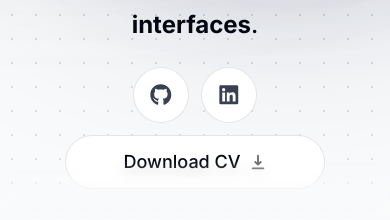
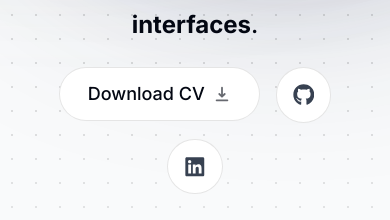
Before and after one commit to sarahaliriel/portfolio, a Next.js app: page / in a window 390 px wide. Shown: the part 621-841 px from the top of the page. Built offline with nearby package versions, Linux system fonts and the light colour scheme; no server answers.

Commit message:
cursor etc port

```diff
--- a/app/globals.css
+++ b/app/globals.css
@@ -1,18 +1,23 @@
 @import "tailwindcss/base";
 @import "tailwindcss/components";
 @import "tailwindcss/utilities";
-
-@media (hover: hover) and (pointer: fine) {
-  * {
-    cursor: none !important;
-  }
-}
 
 html {
   --line-color: #101c3d;
   scroll-behavior: smooth;
   height: 100%;
   overflow-x: hidden;
+}
+
+html.cursor-hidden a,
+html.cursor-hidden button,
+html.cursor-hidden [role="button"],
+html.cursor-hidden input,
+html.cursor-hidden textarea,
+html.cursor-hidden select,
+html.cursor-hidden label,
+html.cursor-hidden summary {
+  cursor: inherit !important;
 }
 
 body {
--- a/components/custom-cursor.tsx
+++ b/components/custom-cursor.tsx
@@ -20,7 +20,18 @@ export default function CustomCursor() {
   const finePointer = window.matchMedia("(hover: hover) and (pointer: fine)");
   const reduced = window.matchMedia("(prefers-reduced-motion: reduce)");
 
-    const update = () => setEnabled(finePointer.matches && !reduced.matches);
+  const update = () => {
+    const shouldEnable = finePointer.matches && !reduced.matches;
+    setEnabled(shouldEnable);
+
+    if (shouldEnable) {
+      document.documentElement.classList.add("cursor-hidden");
+      document.body.style.cursor = "none";
+    } else {
+      document.documentElement.classList.remove("cursor-hidden");
+      document.body.style.cursor = "auto";
+    }
+  };
 
   update();
 
@@ -30,6 +41,8 @@ export default function CustomCursor() {
   return () => {
     finePointer.removeEventListener("change", update);
     reduced.removeEventListener("change", update);
+    document.documentElement.classList.remove("cursor-hidden");
+    document.body.style.cursor = "auto";
   };
 }, []);
 
@@ -50,11 +63,7 @@ export default function CustomCursor() {
     };
 
     const addView = () => {
-      if (closeTimer.current) {
-        clearTimeout(closeTimer.current);
-        closeTimer.current = null;
-      }
-
+      if (closeTimer.current) clearTimeout(closeTimer.current);
       setIsHovering(true);
 
       if (openTimer.current) clearTimeout(openTimer.current);
@@ -64,11 +73,7 @@ export default function CustomCursor() {
     };
 
     const removeView = () => {
-      if (openTimer.current) {
-        clearTimeout(openTimer.current);
-        openTimer.current = null;
-      }
-
+      if (openTimer.current) clearTimeout(openTimer.current);
       setShowLabel(false);
 
       if (closeTimer.current) clearTimeout(closeTimer.current);
@@ -80,17 +85,12 @@ export default function CustomCursor() {
     const onPointerOver = (e: PointerEvent) => {
       const target = e.target as HTMLElement | null;
       if (!target) return;
-      const hit = target.closest?.('[data-cursor="view"]');
-      if (hit) addView();
+      if (target.closest('[data-cursor="view"]')) addView();
     };
 
     const onPointerOut = (e: PointerEvent) => {
-      const target = e.target as HTMLElement | null;
-      if (!target) return;
-
-      const from = target.closest?.('[data-cursor="view"]');
-      const to = (e.relatedTarget as HTMLElement | null)?.closest?.('[data-cursor="view"]');
-
+      const from = (e.target as HTMLElement | null)?.closest('[data-cursor="view"]');
+      const to = (e.relatedTarget as HTMLElement | null)?.closest('[data-cursor="view"]');
       if (from && !to) removeView();
     };
 
@@ -105,7 +105,7 @@ export default function CustomCursor() {
 
       if (openTimer.current) clearTimeout(openTimer.current);
       if (closeTimer.current) clearTimeout(closeTimer.current);
-      if (raf.current != null) cancelAnimationFrame(raf.current);
+      if (raf.current) cancelAnimationFrame(raf.current);
     };
   }, [enabled]);
 
--- a/components/footer.tsx
+++ b/components/footer.tsx
@@ -21,7 +21,7 @@ export default function Footer() {
   const socials = [
     { label: "Discord", href: "https://discord.com/users/942126894478950530", icon: <FaDiscord /> },
     { label: "GitHub", href: "https://github.com/sarahaliriel", icon: <FaGithub /> },
-    { label: "LinkedIn", href: "https://www.linkedin.com/in/sarahdumitrache", icon: <FaLinkedin /> },
+    { label: "LinkedIn", href: "https://www.linkedin.com/in/sarah-dumitrache", icon: <FaLinkedin /> },
     { label: t("footer.email"), href: "mailto:dumitrachebusiness@gmail.com", icon: <FaEnvelope /> },
     { label: "Instagram", href: "https://www.instagram.com/chazinhodociel/", icon: <FaInstagram /> },
     { label: t("footer.community"), href: "https://discord.gg/NFsS9NXNPm", icon: <FaDiscord /> },
--- a/components/footerblurr.tsx
+++ b/components/footerblurr.tsx
@@ -9,14 +9,14 @@ export function FooterBlur() {
         right-0
         z-30
         h-16
+        hidden
+        sm:block
       "
       style={{
         backdropFilter: "blur(7px)",
         WebkitBackdropFilter: "blur(9px)",
-        maskImage:
-          "linear-gradient(to top, black 0%, black 30%, transparent 100%)",
-        WebkitMaskImage:
-          "linear-gradient(to top, black 0%, black 30%, transparent 100%)",
+        maskImage: "linear-gradient(to top, black 0%, black 30%, transparent 100%)",
+        WebkitMaskImage: "linear-gradient(to top, black 0%, black 30%, transparent 100%)",
       }}
     />
   );
--- a/components/intro.tsx
+++ b/components/intro.tsx
@@ -7,6 +7,7 @@ import { HiDownload } from "react-icons/hi";
 import { FaGithub, FaLinkedin } from "react-icons/fa";
 import { useSectionInView } from "@/lib/hooks";
 import { useLanguage } from "@/context/language-context";
+import Magnetic from "@/components/magnetic";
 
 function shouldFloat() {
   if (typeof window === "undefined") return false;
@@ -101,8 +102,18 @@ export default function Intro() {
           )}
         </h2>
 
-        <div className="mt-4 flex flex-col items-center sm:flex-row sm:justify-end sm:items-center gap-3 sm:gap-4 text-lg font-medium w-full">
-          <div className="flex items-center justify-center gap-3 sm:gap-4 order-1 sm:order-2">
+        <div className="flex flex-wrap justify-center sm:justify-end gap-4 text-lg font-medium mt-4">
+  <Magnetic strength={0.35}>
+    <a
+      className="group bg-white px-7 py-3 flex items-center gap-2 rounded-full outline-none focus:scale-110 hover:scale-110 active:scale-105 transition cursor-pointer borderBlack dark:bg-white/10"
+      href="/cv.pdf"
+      download
+    >
+      {t("intro.download")} <HiDownload className="opacity-60 group-hover:translate-y-1 transition" />
+    </a>
+  </Magnetic>
+
+  <Magnetic strength={0.22}>
     <a
       className="bg-white p-4 text-gray-700 flex items-center gap-2 text-[1.35rem] rounded-full focus:scale-[1.15] hover:scale-[1.15] hover:text-gray-950 active:scale-105 transition cursor-pointer borderBlack dark:bg-white/10 dark:text-white/60"
       href="https://github.com/sarahaliriel"
@@ -111,23 +122,20 @@ export default function Intro() {
     >
       <FaGithub />
     </a>
+  </Magnetic>
+
+  <Magnetic strength={0.22}>
     <a
       className="bg-white p-4 text-gray-700 flex items-center gap-2 text-[1.35rem] rounded-full focus:scale-[1.15] hover:scale-[1.15] hover:text-gray-950 active:scale-105 transition cursor-pointer borderBlack dark:bg-white/10 dark:text-white/60"
-                href="https://www.linkedin.com/in/sarahdumitrache"
+      href="https://www.linkedin.com/in/sarah-dumitrache"
       target="_blank"
       rel="noopener noreferrer"
     >
       <FaLinkedin />
     </a>
+  </Magnetic>
 </div>
-              <a
-                className="group bg-white px-7 py-3 flex items-center justify-center gap-2 rounded-full outline-none focus:scale-110 hover:scale-110 active:scale-105 transition cursor-pointer borderBlack dark:bg-white/10 order-2 sm:order-1 w-full sm:w-auto max-w-[260px]"
-                href="/cv.pdf"
-                download
-              >
-                  {t("intro.download")} <HiDownload className="opacity-60 group-hover:translate-y-1 transition" />
-              </a>
-          </div>
+
       </motion.div>
     </section>
   );
--- /dev/null
+++ b/components/magnetic.tsx
@@ -0,0 +1,43 @@
+"use client";
+
+import React, { useRef } from "react";
+import { motion, useMotionValue, useSpring } from "framer-motion";
+
+type Props = {
+  children: React.ReactNode;
+  className?: string;
+  strength?: number;
+};
+
+export default function Magnetic({ children, className, strength = 0.35 }: Props) {
+  const ref = useRef<HTMLDivElement>(null);
+
+  const x = useMotionValue(0);
+  const y = useMotionValue(0);
+
+  const sx = useSpring(x, { stiffness: 220, damping: 18, mass: 0.6 });
+  const sy = useSpring(y, { stiffness: 220, damping: 18, mass: 0.6 });
+
+  const onMove = (e: React.PointerEvent<HTMLDivElement>) => {
+    const el = ref.current;
+    if (!el) return;
+
+    const rect = el.getBoundingClientRect();
+    const px = e.clientX - (rect.left + rect.width / 2);
+    const py = e.clientY - (rect.top + rect.height / 2);
+
+    x.set(px * strength);
+    y.set(py * strength);
+  };
+
+  const onLeave = () => {
+    x.set(0);
+    y.set(0);
+  };
+
+  return (
+    <motion.div ref={ref} onPointerMove={onMove} onPointerLeave={onLeave} style={{ x: sx, y: sy }} className={className}>
+      {children}
+    </motion.div>
+  );
+}
```
Lines whose indentation alone changed are shown as unchanged.
